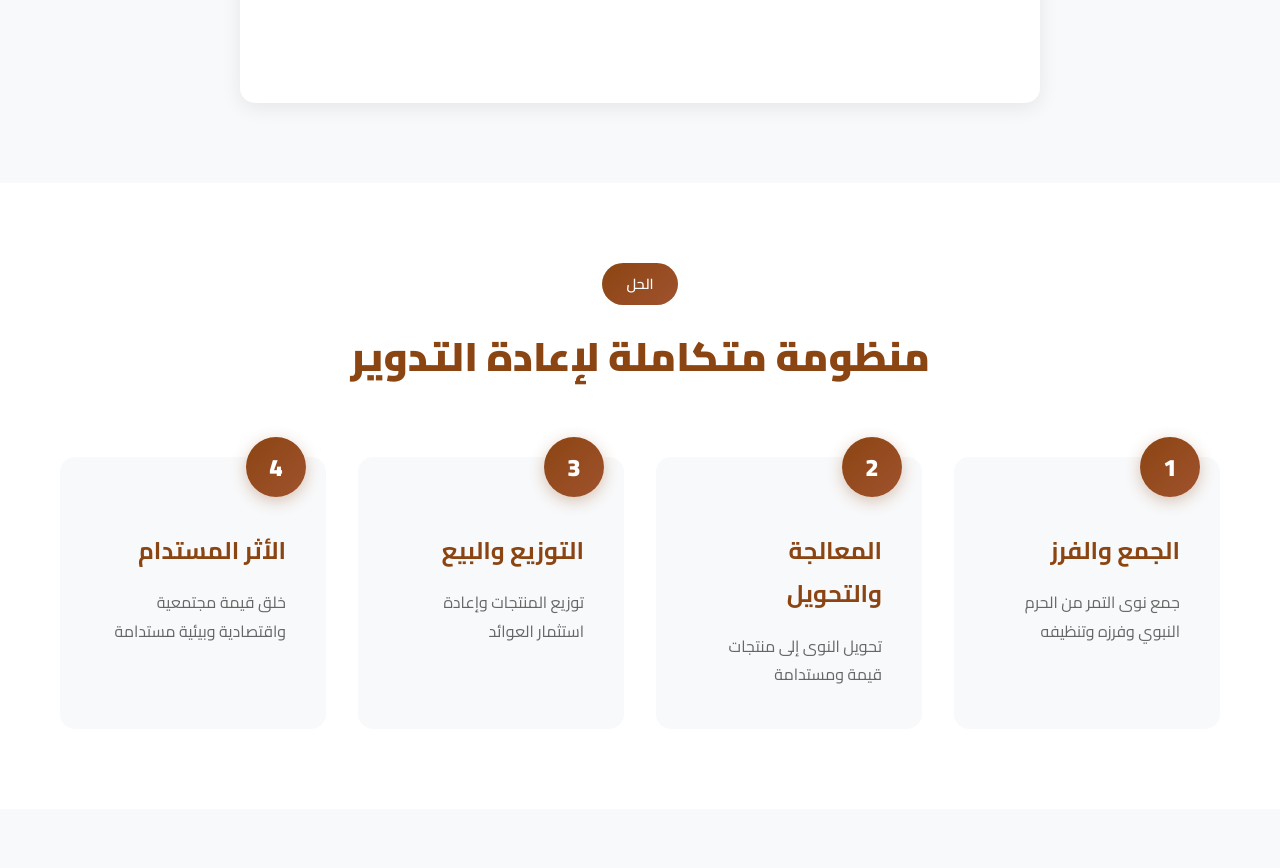
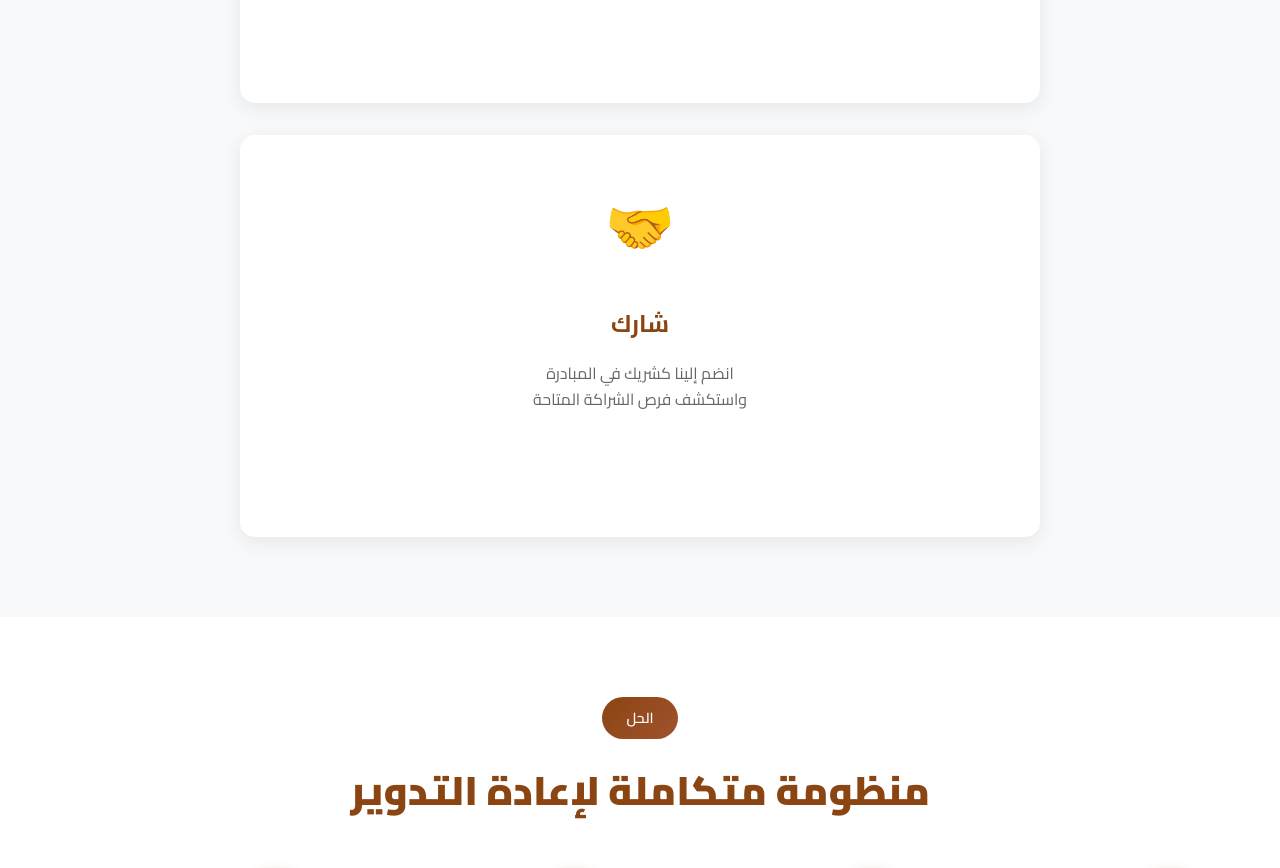
Before and after one commit to mfkrtnote-beep/wep, a website: page public/index.html in a window 1280 px wide. Shown: the part 3031-3899 px from the top of the page. Drawn offline with Linux system fonts and the light colour scheme; no server answers.

Commit message:
feat: Add Partnership card to Quick Access section
Added 5th card for Partnership (شارك):
- Icon: 🤝
- Title: شارك
- Description:
  Line 1: انضم إلينا كشريك في المبادرة
  Line 2: واستكشف فرص الشراكة المتاحة
- Button: فرص الشراكة
- Links to: #partner section on same page

Now Quick Access section has 5 cards total:
1. عن المبادرة
2. المشكلة
3. تبرع
4. اشترِ
5. شارك (NEW!)

```diff
--- a/public/index.html
+++ b/public/index.html
@@ -102,6 +102,13 @@
                     <h3>اشترِ</h3>
                     <p>احصل على نوى التمر المعالج<br>لمشاريعك ومنتجاتك المستدامة</p>
                     <a href="buy.html" class="btn btn-secondary">اشترِ الآن</a>
+                </div>
+
+                <div class="access-card">
+                    <div class="access-icon">🤝</div>
+                    <h3>شارك</h3>
+                    <p>انضم إلينا كشريك في المبادرة<br>واستكشف فرص الشراكة المتاحة</p>
+                    <a href="#partner" class="btn btn-outline">فرص الشراكة</a>
                 </div>
             </div>
         </div>
```
